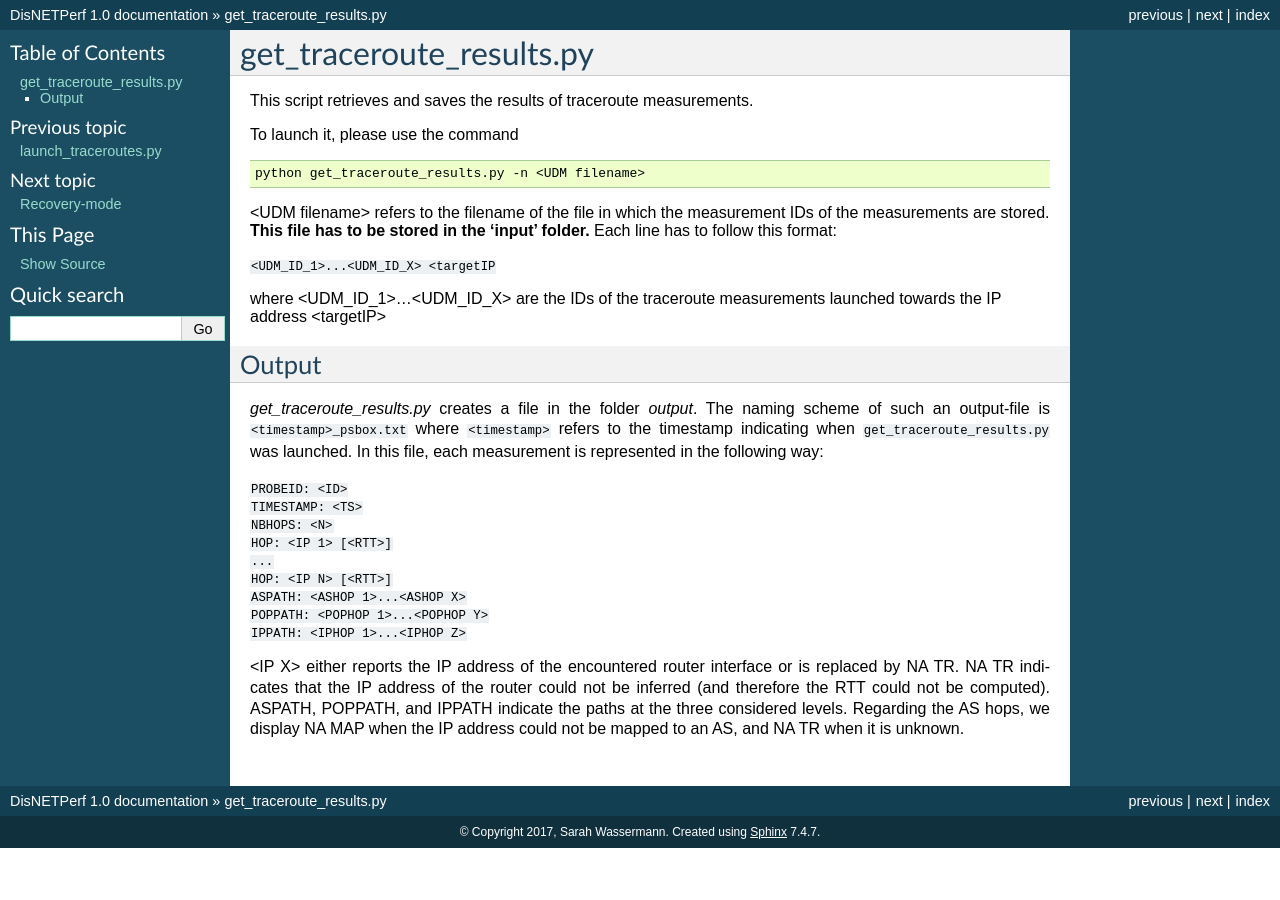
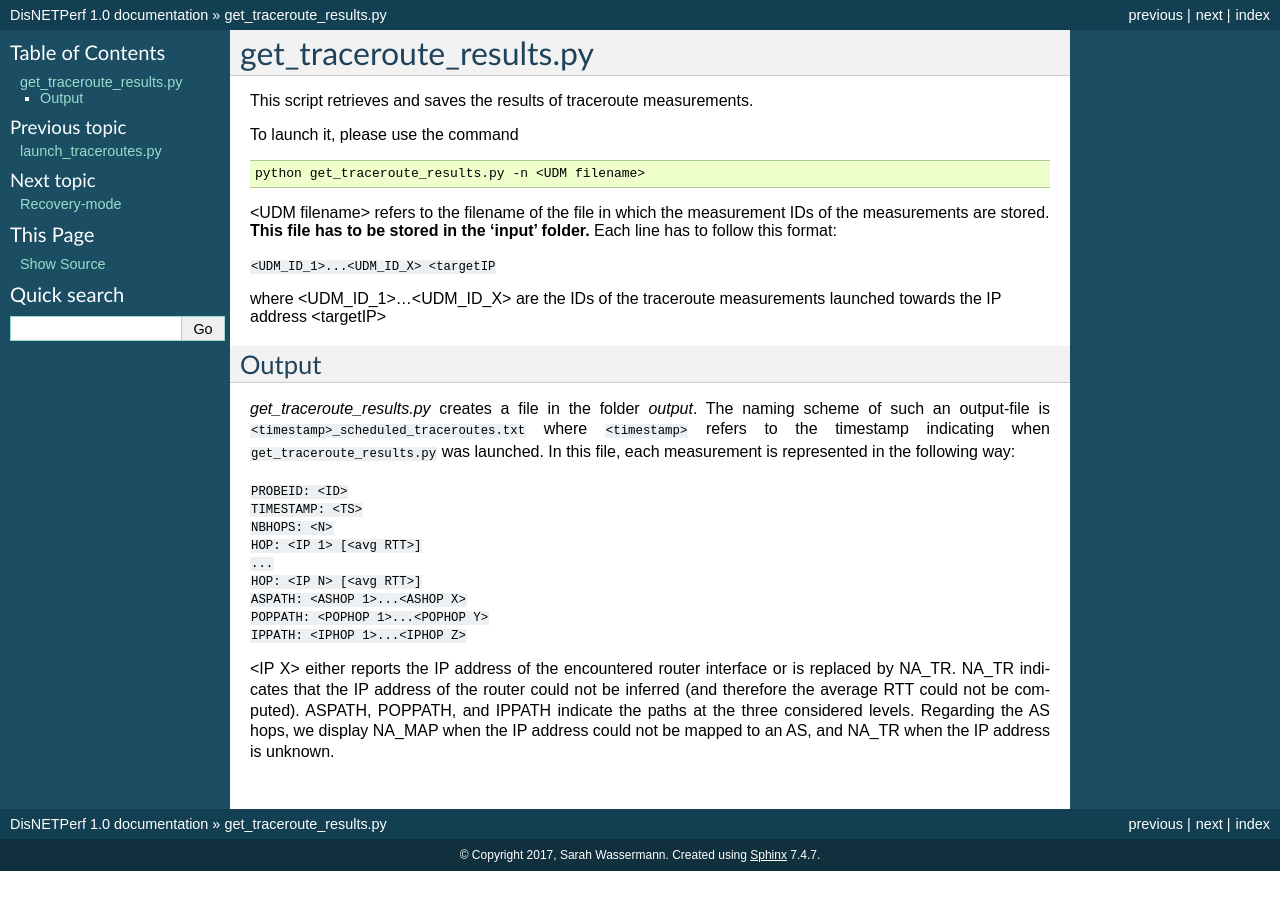
Before and after one commit to SAWassermann/DisNETPerf, a Sphinx documentation site: the page built from docs/get_traceroute_results.rst, in a window 1280 px wide. Built offline with Sphinx 7.4.7, drawn with Linux system fonts in a browser that asks for light colours.

Commit message:
doc: redressed typos in get_traceroute_results.py

```diff
--- a/docs/get_traceroute_results.rst
+++ b/docs/get_traceroute_results.rst
@@ -19,18 +19,18 @@
 Output
 ......
 
-*get_traceroute_results.py* creates a file in the folder *output*. The naming scheme of such an output-file is ``<timestamp>_psbox.txt`` where ``<timestamp>`` refers to the timestamp
+*get_traceroute_results.py* creates a file in the folder *output*. The naming scheme of such an output-file is ``<timestamp>_scheduled_traceroutes.txt`` where ``<timestamp>`` refers to the timestamp
 indicating when ``get_traceroute_results.py`` was launched.
 In this file, each measurement is represented in the following way:
 
 | ``PROBEID: <ID>``
 | ``TIMESTAMP: <TS>``
 | ``NBHOPS: <N>``
-| ``HOP: <IP 1> [<RTT>]``
+| ``HOP: <IP 1> [<avg RTT>]``
 | ``...``
-| ``HOP: <IP N> [<RTT>]``
+| ``HOP: <IP N> [<avg RTT>]``
 | ``ASPATH: <ASHOP 1>...<ASHOP X>``
 | ``POPPATH: <POPHOP 1>...<POPHOP Y>``
 | ``IPPATH: <IPHOP 1>...<IPHOP Z>``
 
-<IP X> either reports the IP address of the encountered router interface or is replaced by NA TR. NA TR indicates that the IP address of the router could not be inferred (and therefore the RTT could not be computed). ASPATH, POPPATH, and IPPATH indicate the paths at the three considered levels. Regarding the AS hops, we display NA MAP when the IP address could not be mapped to an AS, and NA TR when it is unknown.
+<IP X> either reports the IP address of the encountered router interface or is replaced by NA\_TR. NA\_TR indicates that the IP address of the router could not be inferred (and therefore the average RTT could not be computed). ASPATH, POPPATH, and IPPATH indicate the paths at the three considered levels. Regarding the AS hops, we display NA\_MAP when the IP address could not be mapped to an AS, and NA\_TR when the IP address is unknown.
```
